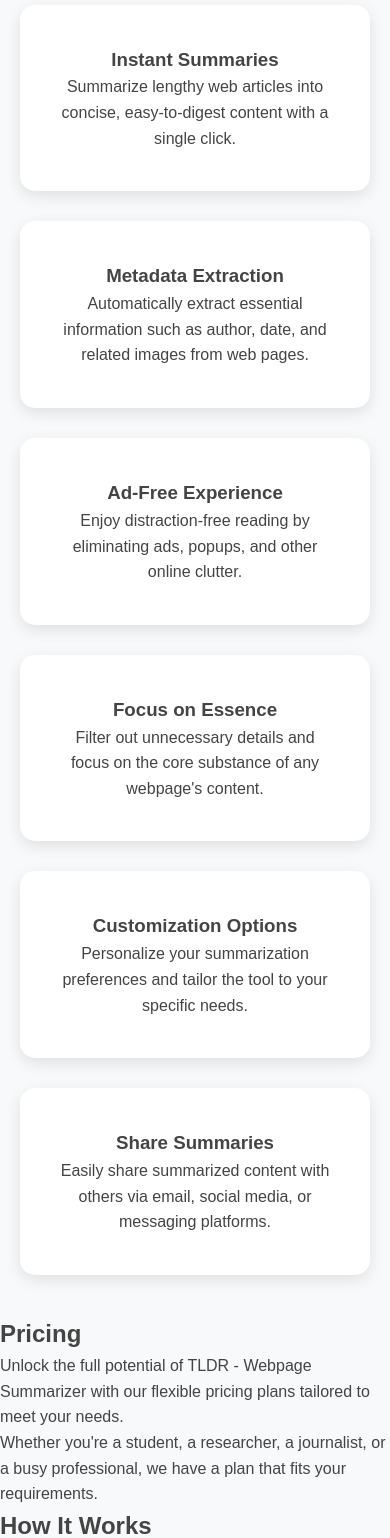
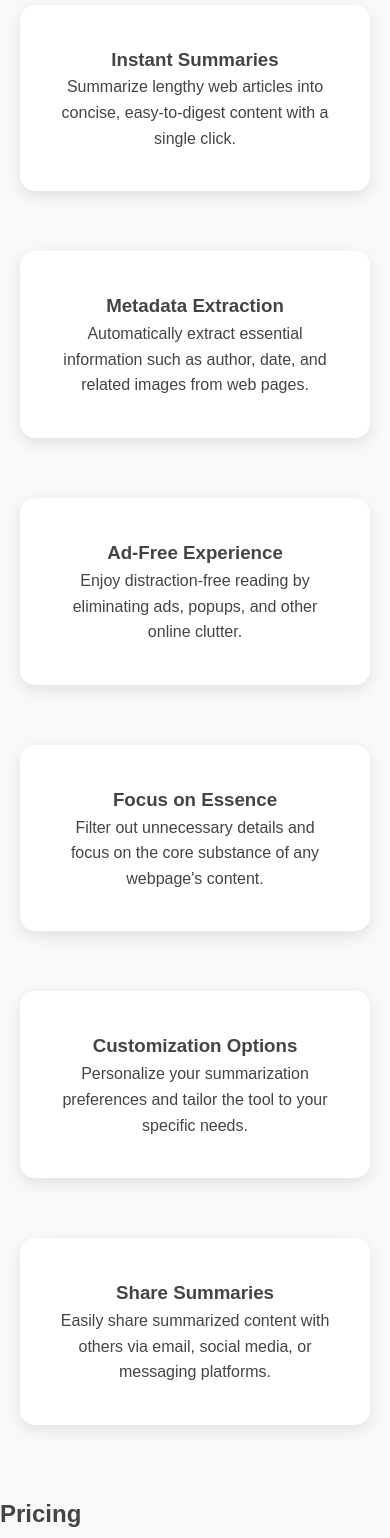
Before and after one commit to ZackFairSldrFrst/ZackFairSldrFrst.github.io, a PHP site: page / in a window 390 px wide; the page is wider, and only the part inside the window is pictured. Shown: the part 973-2511 px from the top of that part. Run offline with PHP 8.4, Linux system fonts and the light colour scheme; some libraries are stand-ins or nearby versions.

Commit message:
Update styles.css

```diff
--- a/styles.css
+++ b/styles.css
@@ -91,7 +91,16 @@ nav ul li a:hover {
     box-shadow: 0 5px 15px rgba(0, 0, 0, 0.1);
     transition: transform 0.3s ease;
     text-align: center; /* centering content */
+    max-width: calc((100% - 60px) / 3); /* set max-width for each item to fit three items per row with 30px gap */
+    margin: 0 auto 30px; /* center items horizontally and add bottom margin for spacing */
 }
+
+@media screen and (max-width: 768px) {
+    .feature-item {
+        max-width: 100%; /* allow single column layout on smaller screens */
+    }
+}
+
 
 .feature-item:hover {
     transform: translateY(-10px);
```
